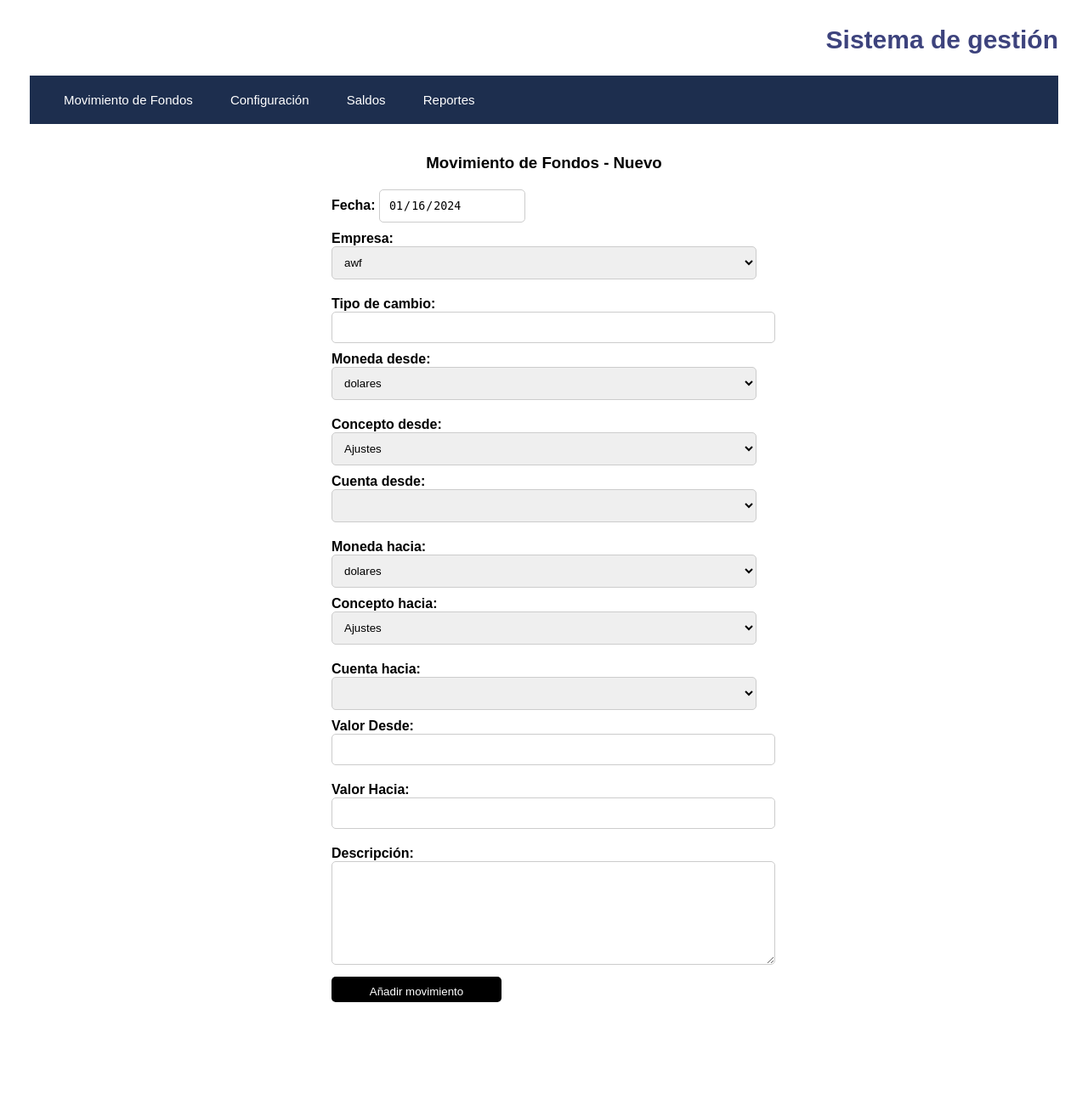
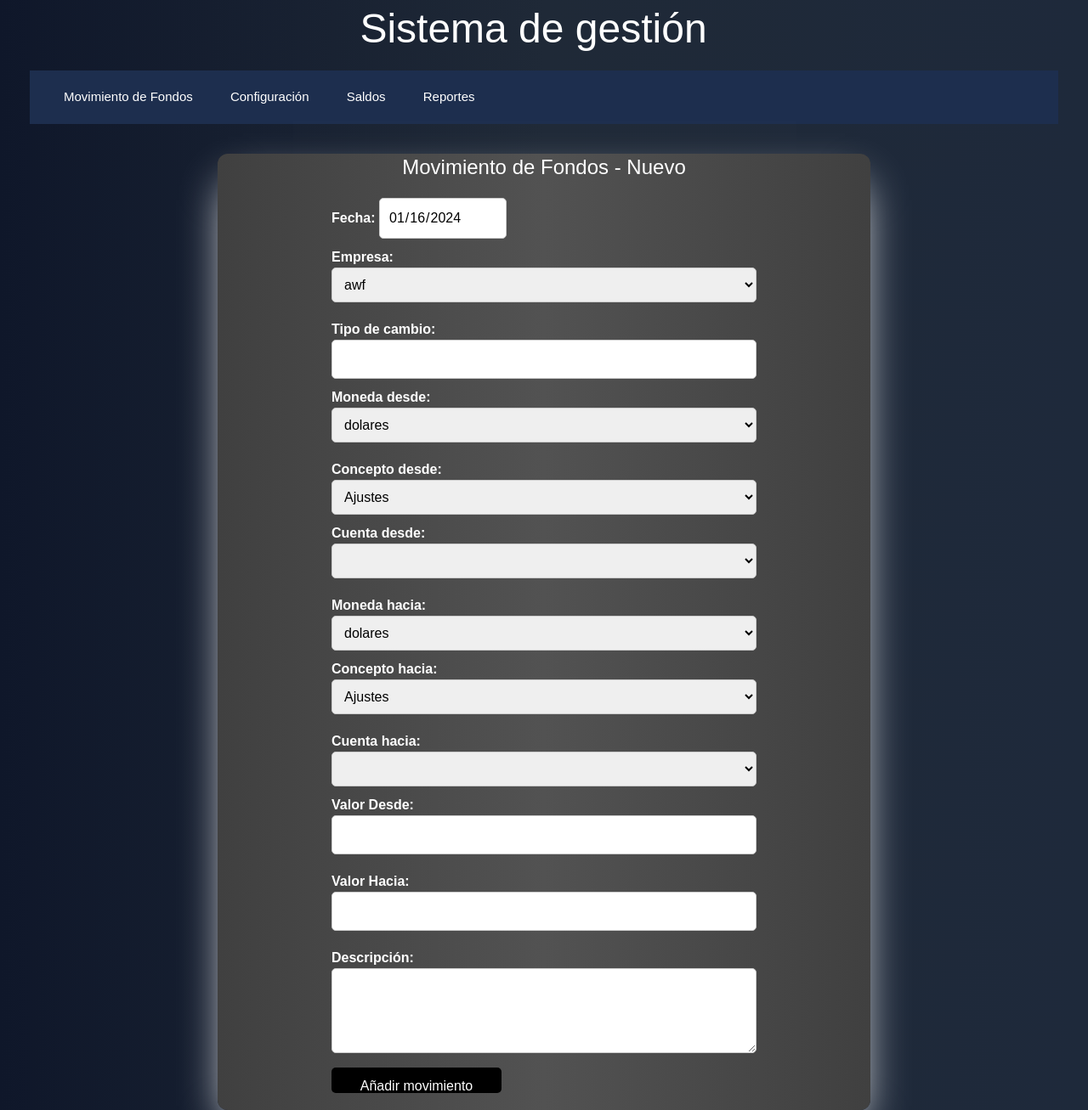
Before and after one commit to IgnacioBacchini/SistemaContable, a Flask app: page /api/addmovement in a window 1280 px wide. Shown: the whole page at 85% size. Before the commit the page ends 1180 px from the top, so only its background shows below. Run offline with Flask 3, Linux system fonts and the light colour scheme; data comes from the database, SQL or seed files in the repository; data that the repository does not hold is empty; some libraries are stand-ins or nearby versions.

Commit message:
Cambio de estilos

```diff
--- a/app.py
+++ b/app.py
@@ -6,8 +6,8 @@ from datetime import date
 
 app = Flask(__name__)
 # app.config["SQLALCHEMY_DATABASE_URI"] = "sqlite:///C:\\Users\\ignac\\Desktop\\Argenway\\APP_PRU\\database\\SistemaPRU.db"
-# app.config["SQLALCHEMY_DATABASE_URI"] = "sqlite:///C:\\Roberto\\Argenway\\240120 aplicacion\\SistemaContable\\database\\SistemaPRU.db"
-app.config["SQLALCHEMY_DATABASE_URI"] = "sqlite:///C:\\Users\\micae\\Desktop\\SistemaContable\\database\\SistemaPRU.db"
+app.config["SQLALCHEMY_DATABASE_URI"] = "sqlite:///C:\\Roberto\\Argenway\\240120 aplicacion\\SistemaContable\\database\\SistemaPRU.db"
+# app.config["SQLALCHEMY_DATABASE_URI"] = "sqlite:////home/Micaela/SistemaContable/database/SistemaPRU.db"
 app.config["SQLALCHEMY_TRACK_MODIFICATIONS"] = False  # Corregido: "SQLALCHEMY_TRACK_MODIFICATIONES"
 db.init_app(app)
 
--- a/static/style.css
+++ b/static/style.css
@@ -8,19 +8,16 @@ header {
   font-size: 15px;
   color: #3d437d;
   padding: 10px;
-  text-align: right;
 }
 
 nav {
   background-color: #1d2e4e;
-  text-align: left;
   margin-bottom: 20px;
   margin: 25px;
   padding: 20px;
 }
 
 nav a {
-  text-align: left;
   padding: 20px;
   text-decoration: none;
   color: #ffffff;
--- a/templates/addcoin.html
+++ b/templates/addcoin.html
@@ -7,12 +7,16 @@
     <link rel="stylesheet" type="text/css" href="https://cdn.datatables.net/1.11.5/css/jquery.dataTables.css">
     <script type="text/javascript" charset="utf8" src="https://code.jquery.com/jquery-3.6.0.min.js"></script>
     <script type="text/javascript" charset="utf8" src="https://cdn.datatables.net/1.11.5/js/jquery.dataTables.js"></script>
+    <script src="https://cdn.tailwindcss.com"></script>
+
+
     <title>Sistema Contable</title>
 </head>
 <body>
     {% extends 'base.html' %}
 
     {% block content %}
+    <div class="bg-gradient-to-r from-neutral-700 via-neutral-600 to-neutral-700 mx-64 rounded-xl shadow-2xl shadow-white">
 
         <h2>Listado de Monedas</h2>
         <div class="styled-table-container">
@@ -42,6 +46,7 @@
             </div>
             <input type="submit" value="Agregar Moneda">
         </form>
+    </div>
         <script src="{{ url_for('static', filename='js/datatable.js') }}"></script>
     {% endblock %}
 
--- a/templates/addinvestor.html
+++ b/templates/addinvestor.html
@@ -7,12 +7,14 @@
     <link rel="stylesheet" type="text/css" href="https://cdn.datatables.net/1.11.5/css/jquery.dataTables.css">
     <script type="text/javascript" charset="utf8" src="https://code.jquery.com/jquery-3.6.0.min.js"></script>
     <script type="text/javascript" charset="utf8" src="https://cdn.datatables.net/1.11.5/js/jquery.dataTables.js"></script>
+    <script src="https://cdn.tailwindcss.com"></script>
     <title>Sistema Contable</title>
 </head>
 <body>
     {% extends 'base.html' %}
 
     {% block content %}
+    <div class="bg-gradient-to-r from-neutral-700 via-neutral-600 to-neutral-700 mx-64 rounded-xl shadow-2xl shadow-white">
         <h2>Listado de Inversores</h2>
         <div class="styled-table-container">
             <table id="tabla" class="display dataTable styled-table">
@@ -42,6 +44,7 @@
             </div>
             <input type="submit" value="Agregar Inversor">
         </form>
+    </div>
         <script src="{{ url_for('static', filename='js/datatable.js') }}"></script>
 
     {% endblock %}
--- a/templates/base.html
+++ b/templates/base.html
@@ -4,17 +4,20 @@
     <meta charset="UTF-8">
     <meta name="viewport" content="width=device-width, initial-scale=1.0">
     <link rel="stylesheet" type="text/css" href="{{ url_for('static', filename='style.css') }}">
+    <script src="https://cdn.tailwindcss.com"></script>
     <title>Sistema Contable</title>
 </head>
-<body>
-    <header>
-        <h1>Sistema de gestión</h1>
+<body class="bg-gradient-to-r from-slate-900 via-gray-800 to-slate-800 container mx-auto">
+    <header class="">
+    <div class="grid place-content-center">
+        <h1 class="text-5xl text-white ">Sistema de gestión</h1>
+    </div>
         <nav>
             <a href="/api/addmovement">Movimiento de Fondos</a>
             <div class="config-option">
                 <a class="nav-link" href="#">Configuración</a>
-                <div class="dropdown-content">
-                    <a href="/api/addcompany">Empresa</a>
+                <div class="dropdown-content ">
+                    <a class="text-black" href="/api/addcompany">Empresa</a>
                     <a href="/api/addinvestor">Inversor</a>
                     <a href="/api/addcoin">Moneda</a>
                     <a href="/api/addconcept">Concepto</a>
--- a/templates/movimientos.html
+++ b/templates/movimientos.html
@@ -6,23 +6,26 @@
     <link rel="stylesheet" type="text/css" href="{{ url_for('static', filename='style.css') }}">
     <script src="{{ url_for('static', filename='js/account_concept.js') }}"></script>
     <script src="{{ url_for('static', filename='js/value.js') }}"></script>
+    <script src="https://cdn.tailwindcss.com"></script>
     <title>Sistema Contable</title>
 </head>
 <body>
     {% extends 'base.html' %}
 
     {% block content %}
-        <h3>Movimiento de Fondos - Nuevo</h3>
+        <div class="bg-gradient-to-r from-neutral-700 via-neutral-600 to-neutral-700 mx-64 rounded-xl shadow-2xl shadow-white">
 
-        <form action="/api/addmovement" method="post">
+        <h3 class="text-white text-2xl">Movimiento de Fondos - Nuevo</h3>
+
+        <form class="text-white " action="/api/addmovement" method="post">
             <div class="form-group">
                 <label for="fecha">Fecha:</label>
-                <input type="date" id="fecha" name="fecha" value="{{ fecha_actual }}" readonly><br>
+                <input class="text-black" type="date" id="fecha" name="fecha" value="{{ fecha_actual }}" readonly><br>
             </div>
 
             <div class="form-group">
-                <label for="id_empresa">Empresa:</label>
-                <select id="id_empresa" name="id_empresa" required>
+                <label  for="id_empresa">Empresa:</label>
+                <select class="text-black" id="id_empresa" name="id_empresa" required>
                     {% for empresa in opciones_empresa %}
                         <option value="{{ empresa.id_empresa }}">{{ empresa.nombre_empresa }}</option>
                     {% endfor %}
@@ -31,12 +34,12 @@
 
             <div class="form-group">
                 <label for="tipo_de_cambio">Tipo de cambio:</label>
-                <input type="text" id="tipo_de_cambio" name="tipo_de_cambio"  required pattern="\d+\.?\d*"><br>
+                <input class="text-black"  type="text" id="tipo_de_cambio" name="tipo_de_cambio"  required pattern="\d+\.?\d*"><br>
             </div>
 
             <div class="form-group">
                 <label for="id_moneda_desde">Moneda desde:</label>
-                <select id="id_moneda_desde" name="id_moneda_desde" required>
+                <select class="text-black" id="id_moneda_desde" name="id_moneda_desde" required>
                     {% for moneda in opciones_moneda %}
                         <option value="{{ moneda.id_moneda }}">{{ moneda.descr_moneda }}</option>
                     {% endfor %}
@@ -45,7 +48,7 @@
 
             <div class="form-group">
                 <label for="id_concepto_desde">Concepto desde:</label>
-                <select id="id_concepto_desde" name="id_concepto_desde" required>
+                <select class="text-black" id="id_concepto_desde" name="id_concepto_desde" required>
                     {% for concepto in opciones_concepto %}
                     <option value="{{ concepto.id_concepto }}" data-cuentas="{{ concepto.cuentas }}">{{ concepto.nombre_concepto }}</option>
                     {% endfor %}
@@ -54,7 +57,7 @@
 
             <div class="form-group">
                 <label for="id_cuenta_desde">Cuenta desde:</label>
-                <select id="id_cuenta_desde" name="id_cuenta_desde" required>
+                <select class="text-black" id="id_cuenta_desde" name="id_cuenta_desde" required>
                     {% for cuenta in opciones_cuenta %}
                         <option value="{{ cuenta.id_cuenta }}">{{ cuenta.nombre_cuenta }}</option>
                     {% endfor %}
@@ -63,7 +66,7 @@
 
             <div class="form-group">
                 <label for="id_moneda_hacia">Moneda hacia:</label>
-                <select id="id_moneda_hacia" name="id_moneda_hacia" required>
+                <select class="text-black" id="id_moneda_hacia" name="id_moneda_hacia" required>
                     {% for moneda in opciones_moneda %}
                         <option value="{{ moneda.id_moneda }}">{{ moneda.descr_moneda }}</option>
                     {% endfor %}
@@ -72,7 +75,7 @@
 
             <div class="form-group">
                 <label for="id_concepto_hacia">Concepto hacia:</label>
-                <select id="id_concepto_hacia" name="id_concepto_hacia" required>
+                <select class="text-black" id="id_concepto_hacia" name="id_concepto_hacia" required>
                     {% for concepto in opciones_concepto %}
                         <option value="{{ concepto.id_concepto }}" data-cuentas="{{ concepto.cuentas }}">{{ concepto.nombre_concepto }}</option>
                     {% endfor %}
@@ -81,7 +84,7 @@
 
             <div class="form-group">
                 <label for="id_cuenta_hacia">Cuenta hacia:</label>
-                <select id="id_cuenta_hacia" name="id_cuenta_hacia" required>
+                <select class="text-black" id="id_cuenta_hacia" name="id_cuenta_hacia" required>
                     {% for cuenta in opciones_cuenta %}
                         <option value="{{ cuenta.id_cuenta }}">{{ cuenta.nombre_cuenta }}</option>
                     {% endfor %}
@@ -90,12 +93,12 @@
 
             <div class="form-group">
                 <label for="valor_desde">Valor Desde:</label>
-                <input type="text" id="valor_desde" name="valor_desde"  required pattern="\d+(\.\d{1,2})?" oninput="updateValueTo()"><br>
+                <input class="text-black" type="text" id="valor_desde" name="valor_desde"  required pattern="\d+(\.\d{1,2})?" oninput="updateValueTo()"><br>
             </div>
 
             <div class="form-group">
                 <label for="valor_hacia_calculado">Valor Hacia:</label>
-                <input type="text" id="valor_hacia_calculado" name="valor_hacia_calculado" readonly><br>
+                <input class="text-black" type="text" id="valor_hacia_calculado" name="valor_hacia_calculado" readonly><br>
             </div>
 
             <div class="form-group">
@@ -105,7 +108,7 @@
 
                 <input type="submit" value="Añadir movimiento">
         </form>
-
+    </div>
         <script>src="{{ url_for('static', filename='js/value.js') }}"</script>
 
         <script>src="{{ url_for('static', filename='js/account_concept.js') }}"</script>
```
Also changed, not shown: other parts of static/style.css (+0 -39 lines), templates/addcompany.html (+48 -15 lines).
